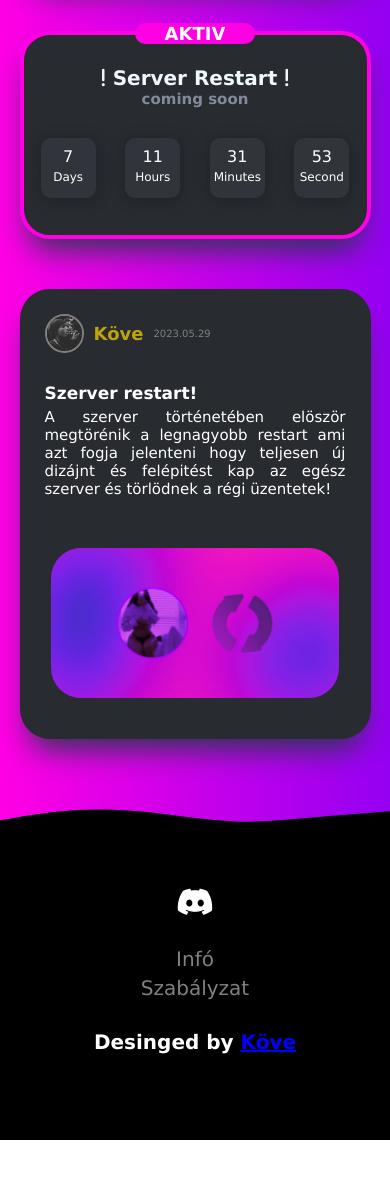
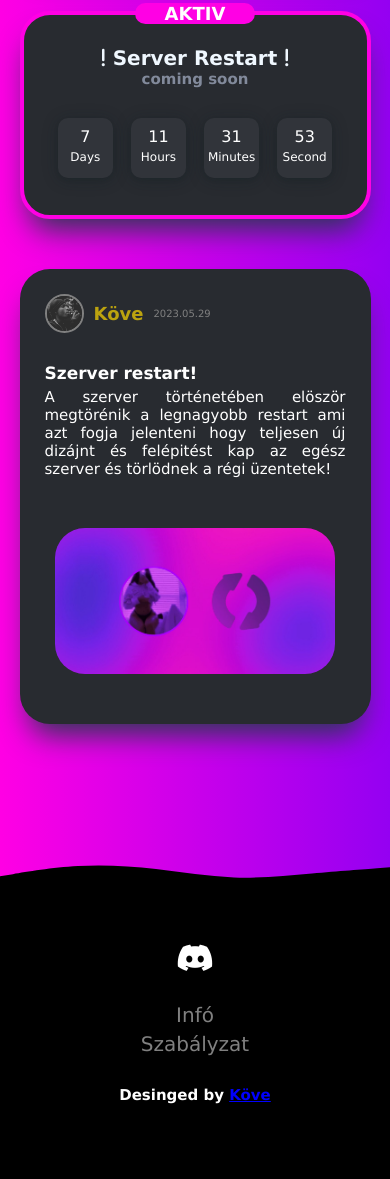
Before and after one commit to jeekove/pp_project.github.io, a plain HTML site: page index.html in a window 390 px wide. Shown: the part 513-1692 px from the top of the page. Before the commit the page ends 1653 px from the top, so only its background shows below. Drawn offline with Linux system fonts and the light colour scheme.

Commit message:
update2.0

```diff
--- a/index.css
+++ b/index.css
@@ -16,6 +16,9 @@ body{
         background-position: 0% 50%;
       }
   }
+nav{
+    padding-bottom: 20vh;
+}
 .conth{
     padding-top: 10px;
     height: 10vh;
@@ -29,7 +32,7 @@ body{
     margin-right: 150px;
 }
 .cont{
-    height: 1700px;
+    height: auto;
     background-image: url(back_linear.svg);
     background-repeat: no-repeat;
     background-size: 100%;
@@ -163,8 +166,8 @@ body{
     text-align: center;
     display: flex;
     justify-content: space-between;
-    margin-left: 15%;
-    margin-right: 15%;
+    margin-left: 14%;
+    margin-right: 14%;
 }
 .time div{
     box-shadow: rgba(14, 30, 37, 0.12) 0px 2px 4px 0px, rgba(14, 30, 37, 0.32) 0px 2px 16px 0px;
@@ -181,9 +184,9 @@ body{
     box-shadow: rgb(38, 57, 77) 0px 20px 30px -10px;
     margin-left: 30%;
     margin-right: 30%;
-    height: 600px;
     background-color:  #282b30;
     border-radius: 30px;
+    bottom: 150px;
 }
 .profile{
     padding-left: 50px;
@@ -199,18 +202,23 @@ body{
 .profile h1{
     padding-left: 10px;
     text-align: center;
+    font-size: 20px;
     display: flex;
     justify-content: center;
     align-items: center;
     color: rgba(255, 217, 0, 0.692);
 }
 .profile p{
+    font-size: 12px;
     margin-left: 10px;
     display: flex;
     justify-content: center;
     align-items: center;
     text-align: center;
     color: gray;
+}
+.mess{
+    padding-bottom: 50px;
 }
 .mess h2{
     padding-left: 50px;
@@ -226,8 +234,8 @@ body{
 }
 .mess img{
     margin-top: 50px;
-    width: auto;
-    height: 300px;
+    max-width: 80%;
+    height: auto;
     display: flex;
     margin-left: auto;
     margin-right: auto;
@@ -262,10 +270,32 @@ body{
 .bottom a{
     color: blue;
 }
-@media (min-width: 320px) and (max-width: 1000px) {
-    .cont{
-        height: 1350px;
+@media (min-width: 320px) and (max-width: 1200px) {
+    .conth{
+        margin-left: 15%;
+        margin-right: 15%;
     }
+    .topcont{
+        margin-top: 50px;
+        margin-left: 15%;
+        margin-right: 15%;
+        height: 400px;
+    }
+    .countdown{
+        height: 200px;
+        margin-left: 15%;
+        margin-right: 15%;
+    }
+    .restartmess{
+        margin-left: 15%;
+        margin-right: 15%;
+    }
+    .time{
+        margin-left: 10%;
+        margin-right: 10%;
+    }
+}
+@media (min-width: 320px) and (max-width: 600px) {
     .conth{
         margin-left: 20px;
         margin-right: 20px;
@@ -292,7 +322,7 @@ body{
         margin-top: 50px;
         margin-left: 5%;
         margin-right: 5%;
-        height: 350px;
+        height: 330px;
     }
     .topcont img{
         border: 2px solid #2ecc71;
@@ -320,8 +350,8 @@ body{
         margin-right: 5%;
     }
     .time{
-        margin-left: 5%;
-        margin-right: 5%;
+        margin-left: 10%;
+        margin-right: 10%;
     }
     .time div{
         width: 55px;
@@ -334,7 +364,6 @@ body{
         font-size: 12px;
     }
     .restartmess{
-        height: 450px;
         margin-left: 5%;
         margin-right: 5%;
     }
@@ -361,9 +390,6 @@ body{
         font-size: 15px;
         margin-right: 25px
     }
-    .mess img{
-        height: 150px;
-    }
     .bottom{
         display: block;
         justify-content: center;
@@ -378,5 +404,6 @@ body{
     }
     .bottom h1{
       margin-top: 30px;
+      font-size: 15px;
     }
 }
--- a/index.html
+++ b/index.html
@@ -14,7 +14,7 @@
         <header>
             <div class="conth">
                 <img src="tpp_logo.png">
-                <a href="#"><i class="fa-brands fa-discord"></i><h1>Connect</h1></a>
+                <a href="https://discord.gg/BWkrm5SQg9"><i class="fa-brands fa-discord"></i><h1>Connect</h1></a>
             </div>
         </header>
         <div class="topcont">
@@ -66,12 +66,12 @@
         </div>
     </nav>
     <div class="bottom">
-        <i class="fa-brands fa-discord"></i>
+        <a href="https://discord.gg/BWkrm5SQg9"><i class="fa-brands fa-discord"></i></a>
         <div class="inf">
             <a href="#">Infó</a>
             <a href="#">Szabályzat</a>
         </div>
-        <h1>Desinged by <a href="https://kovecsibence.com/">Köve</a></h1>
+        <h1>Desinged by <a href="#">Köve</a></h1>
     </div>
     </div>
     <script>
```
